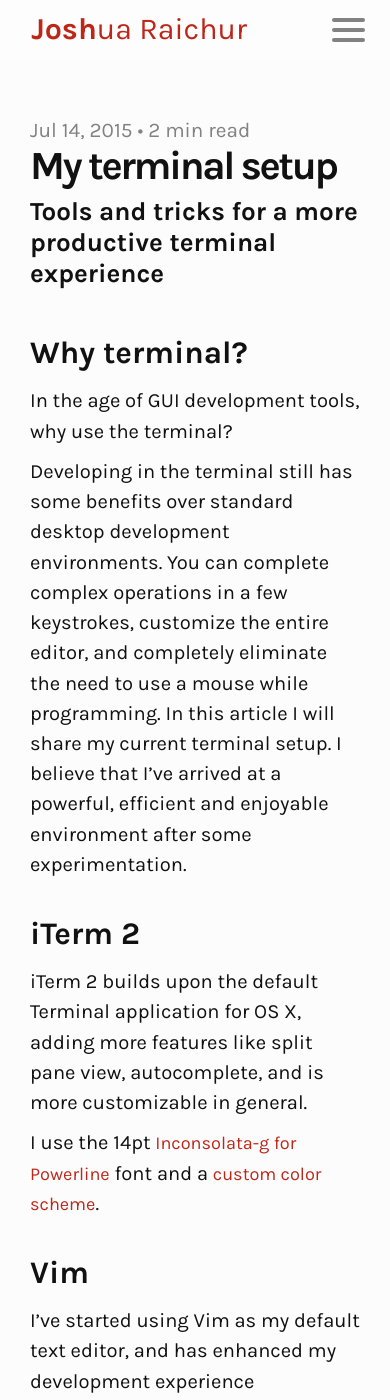
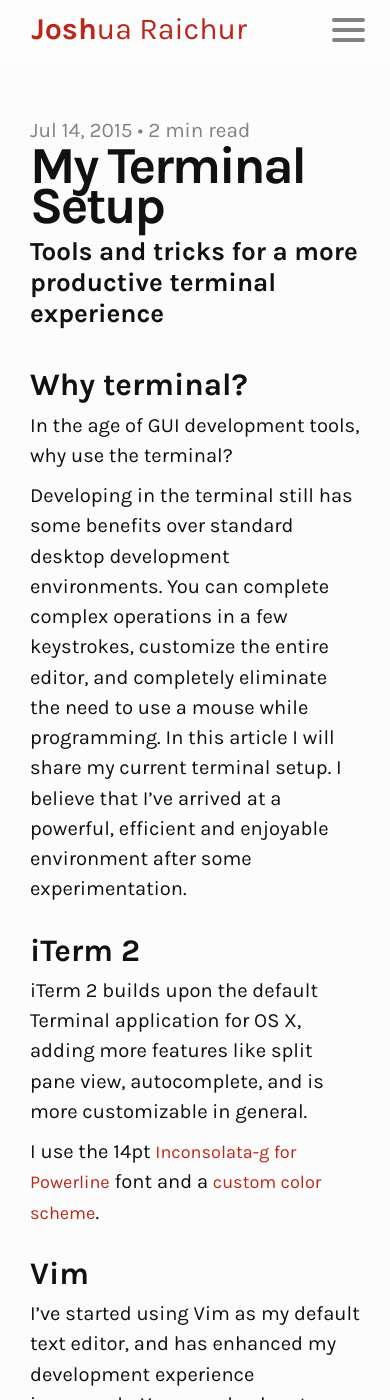
Before and after one commit to JEKYLL-WEB-TEMPLATES/raichur.github.io, a Jekyll site: the page built from _posts/2015-07-14-terminal.md, in a window 390 px wide and 1400 px high. Built offline with Jekyll 4.4.1, drawn with Linux system fonts in a browser that asks for light colours; some of the changed text lies outside the part shown.

````diff
--- a/_posts/2015-07-14-terminal.md
+++ b/_posts/2015-07-14-terminal.md
@@ -1,6 +1,6 @@
 ---
 layout: post
-title: 'My terminal setup'
+title: 'My Terminal Setup'
 subtitle: 'Tools and tricks for a more productive terminal experience'
 tags: ['dev']
 ---
@@ -49,14 +49,14 @@
 
 I use an alias to simplify it:
 
-```
+{% highlight sh %}
 git config --global alias.ac '!git add -A && git commit'
-```
+{% endhighlight %}
 
 Now I type:
 
-```
+{% highlight sh %}
 git ac -m "COMMIT MESSAGE HERE"
-```
+{% endhighlight %}
 
 Much better.
--- a/resources/_sass/_layout.scss
+++ b/resources/_sass/_layout.scss
@@ -179,10 +179,12 @@
       margin-bottom: 0px;
     }
     h1 {
-      font-size: 2.5em;
+      font-size: 2.2em;
+      line-height: 1em;
     }
     h2 {
-      font-size: 1.4em;
+      line-height: 1em;
+	    font-size: 1.4em;
     }
     .success {
       color: #259b24;
@@ -575,6 +577,10 @@
 
 // Media Queries
 @media screen and (max-width: 1150px) {
+
+  header h3 {
+	  margin-top: 0;
+  }
   .home {
     header {
       h2 {
@@ -585,9 +591,16 @@
     }
   }
   .post {
+	 article h1 {
+		font-size: 1.5em !important;
+	  }
     .post-meta {
       font-size: 0.8em;
     }
+  }
+  .large {
+	  font-size: 2em !important;
+	  line-height: 1.5em;
   }
   .gr_grid_container {
     width: 100% !important;
@@ -699,7 +712,7 @@
     }
   }
   .large {
-    font-size: 2.5rem;
+    font-size: 2.5em;
     line-height: 2.5rem;
   }
   h2 {
````
Also changed, not shown: _posts/2015-07-15-markov.md (added, +46 -0 lines), 1 other file.
